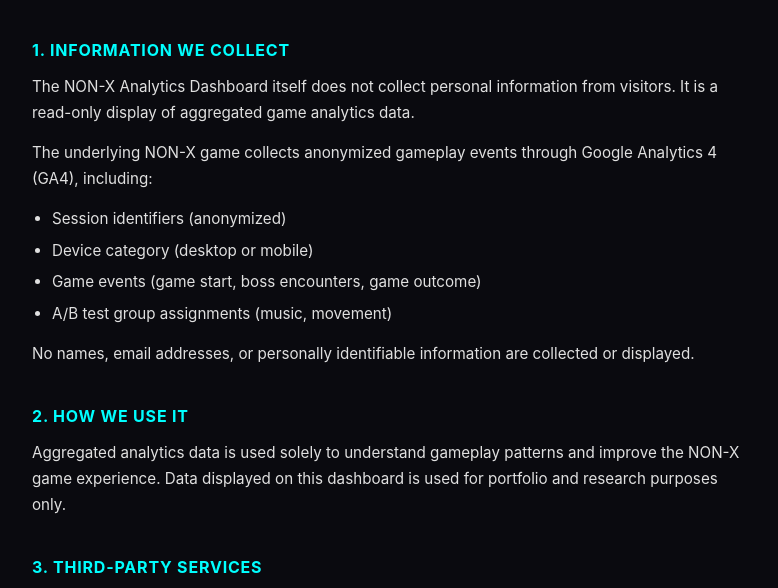
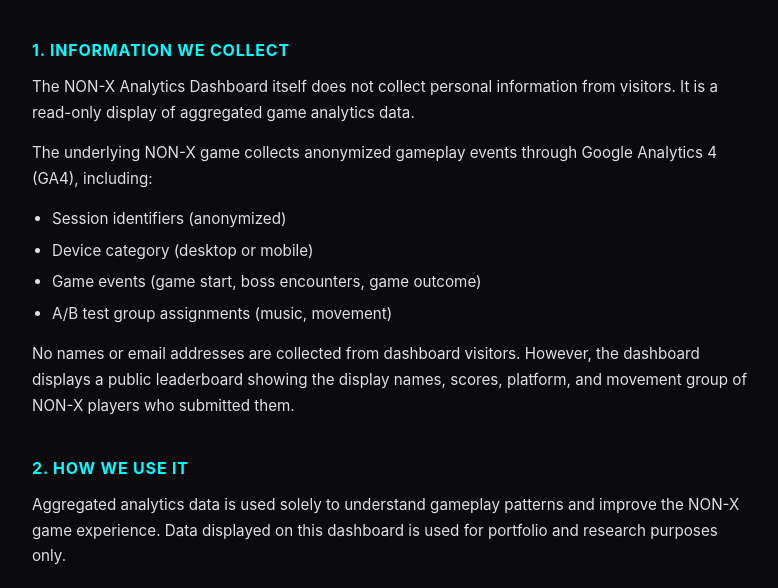
Before and after one commit to kstanigar/non-x_analytics, a plain HTML site: page privacy.html in a window 1280 px wide. Shown: the part 194-782 px from the top of the page, without its empty margins (248-1026 px from the left). Drawn offline with Linux system fonts and the light colour scheme.

Commit message:
fix: correct inaccurate no-PII claim re: public leaderboard
Dashboard displays a public leaderboard (display name, score, platform,
movement group) submitted from the NON-X game — the prior 'no names...
collected or displayed' claim was factually inaccurate. See Xenon_3 repo
docs/XEN-1_Compliance_Research_Findings.md for full research/reasoning.

```diff
--- a/privacy.html
+++ b/privacy.html
@@ -86,7 +86,7 @@
       <li>Game events (game start, boss encounters, game outcome)</li>
       <li>A/B test group assignments (music, movement)</li>
     </ul>
-    <p>No names, email addresses, or personally identifiable information are collected or displayed.</p>
+    <p>No names or email addresses are collected from dashboard visitors. However, the dashboard displays a public leaderboard showing the display names, scores, platform, and movement group of NON-X players who submitted them.</p>
 
     <h2>2. How We Use It</h2>
     <p>Aggregated analytics data is used solely to understand gameplay patterns and improve the NON-X game experience. Data displayed on this dashboard is used for portfolio and research purposes only.</p>
```
